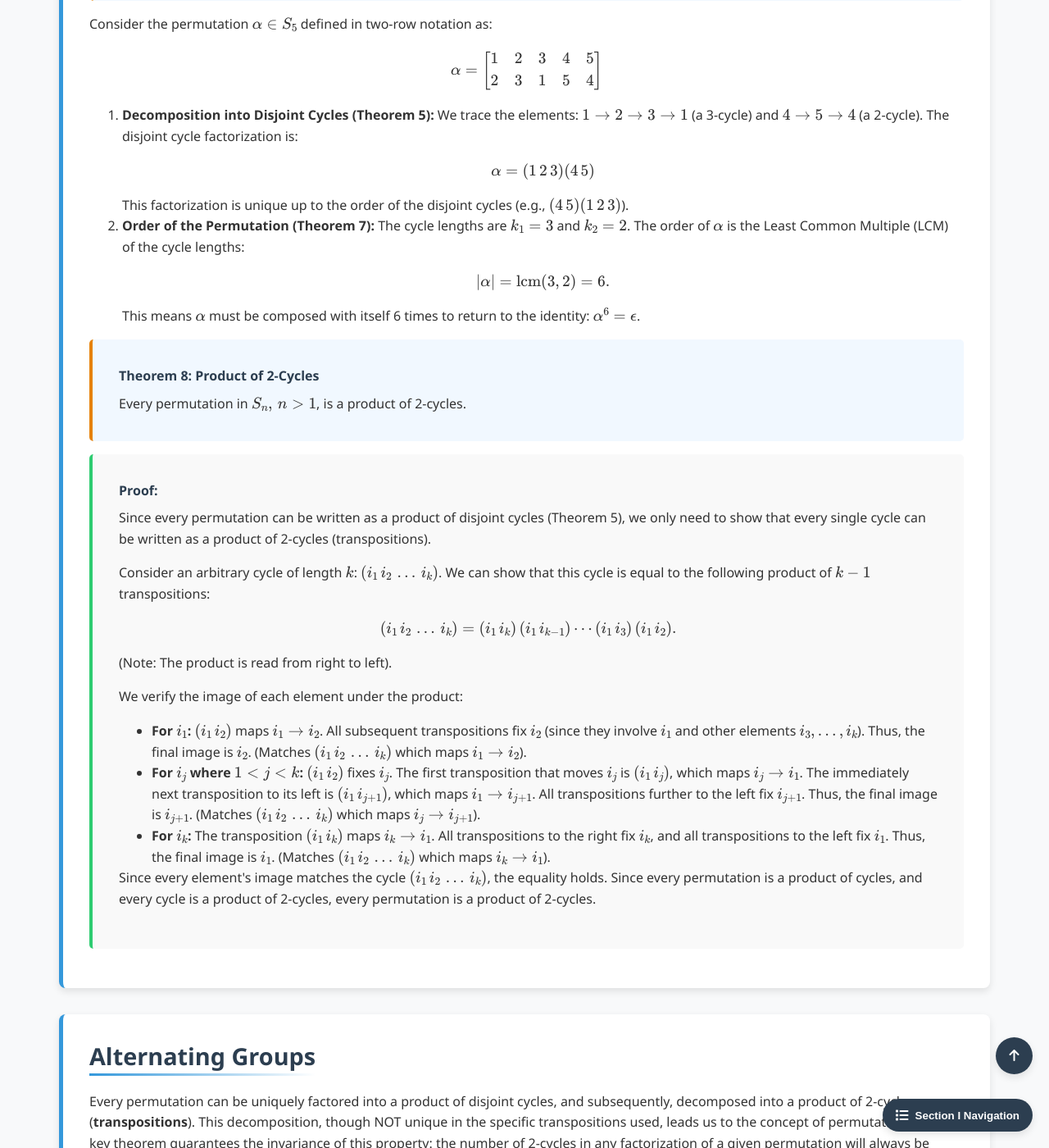
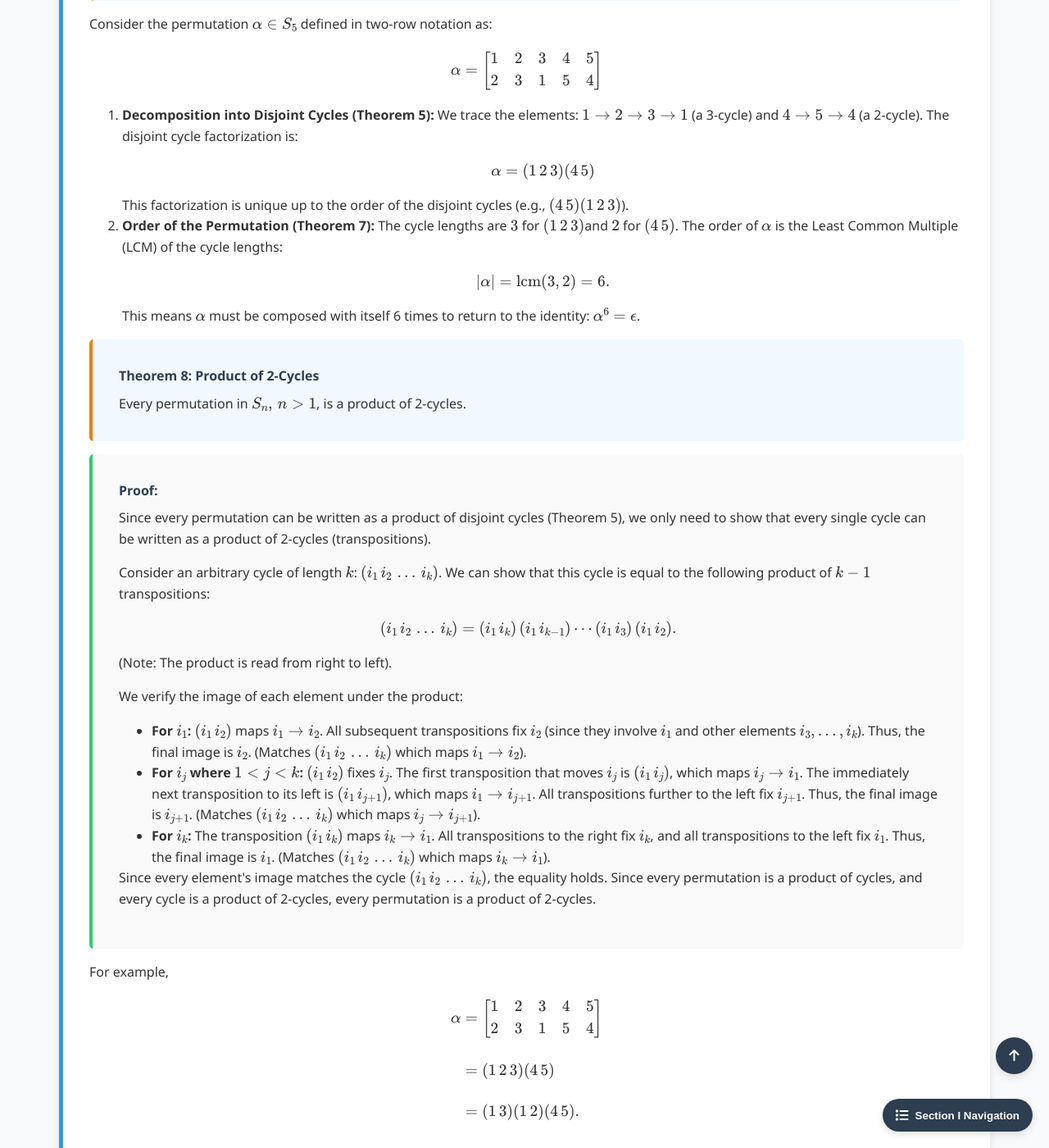
Before and after one commit to Yusukey01/yusukey01.github.io, a Jekyll site: the page built from Mathematics/Linear_algebra/cyclic_groups.html, in a window 1280 px wide and 1400 px high, scrolled down 10642 px. Shown: the whole window at 82% size. Built offline with Jekyll 4.4.1, drawn with Linux system fonts in a browser that asks for light colours.

Commit message:
Section I-16, added an example for 2-cycle product

```diff
--- a/Mathematics/Linear_algebra/cyclic_groups.html
+++ b/Mathematics/Linear_algebra/cyclic_groups.html
@@ -602,7 +602,7 @@ uses_python: false
                     This factorization is unique up to the order of the disjoint cycles (e.g., \((4\, 5)(1\, 2\, 3)\)).
                     </li>
                     <li><strong>Order of the Permutation (Theorem 7):</strong>
-                    The cycle lengths are \(k_1 = 3\) and \(k_2 = 2\).
+                    The cycle lengths are \(3\) for \((1\, 2\, 3)\)and \(2\) for \((4\, 5)\).
                     The order of \(\alpha\) is the Least Common Multiple (LCM) of the cycle lengths:
                     \[
                     |\alpha| = \text{lcm}(3, 2) = 6.
@@ -642,6 +642,17 @@ uses_python: false
                         product of 2-cycles.
                     </p>
                 </div>
+
+                <p>
+                    For example,
+                    \[
+                    \begin{align*}
+                    \alpha  &=  \begin{bmatrix} 1 & 2 & 3 & 4 & 5 \\ 2 & 3 & 1 & 5 & 4 \end{bmatrix} \\\\
+                            &= (1\, 2\, 3)(4\, 5) \\\\
+                            &= (1\, 3)(1\, 2)(4\, 5).
+                    \end{align*}
+                    \]
+                </p>
 
             </section>
 
```
